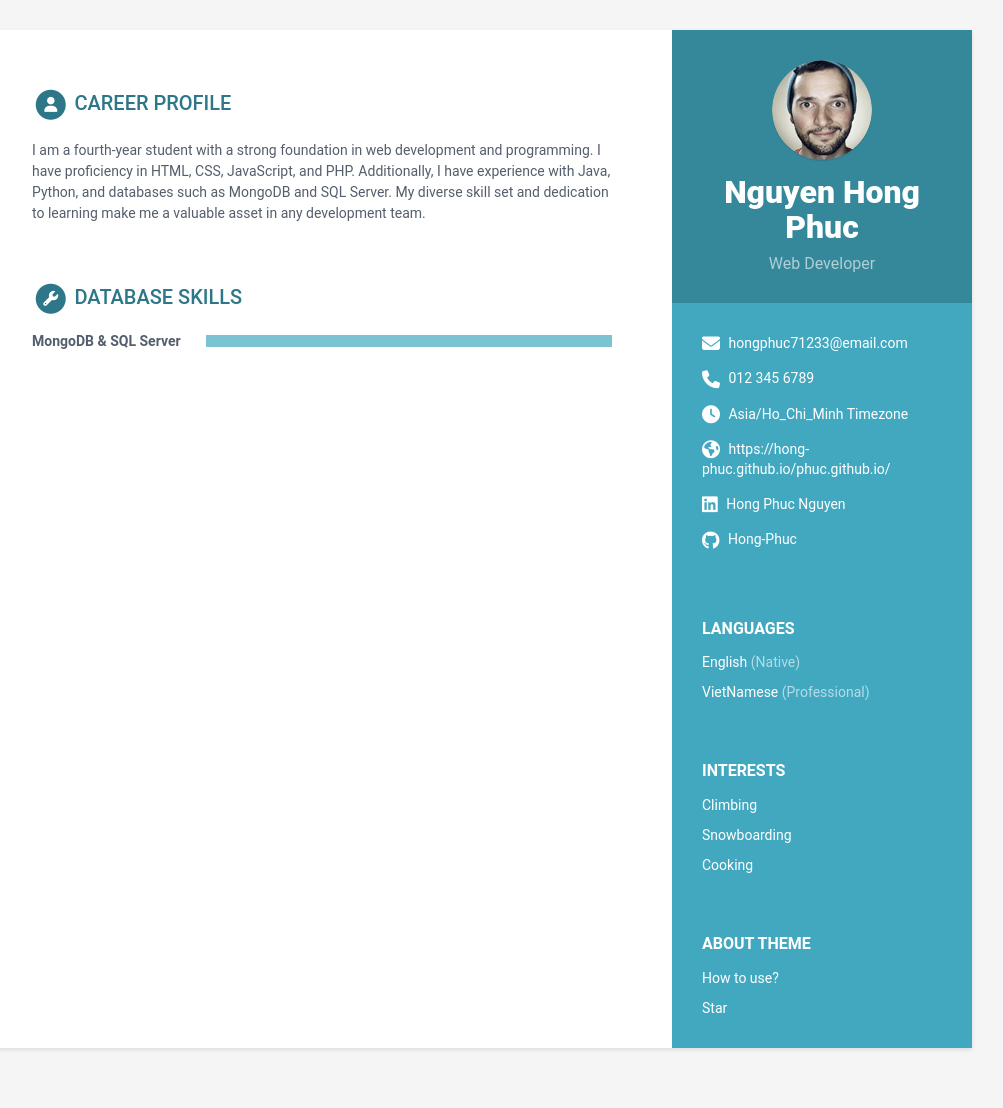
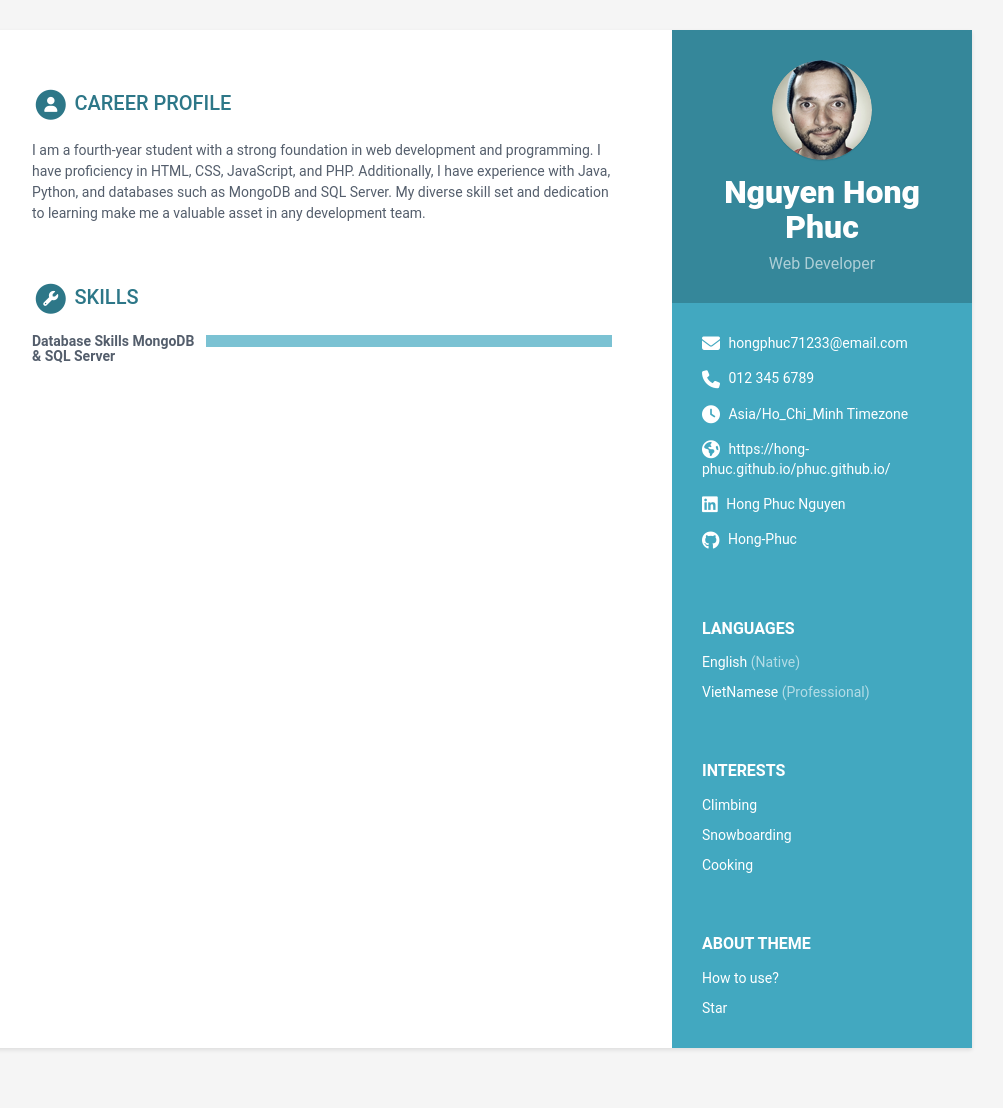
Before and after one commit to Hong-Phuc/phuc.github.io, a Jekyll site: the page built from index.html, in a window 1280 px wide. Shown: the whole page, without its empty margins (168-1171 px from the left). Built offline with Jekyll 4.4.1, drawn with Linux system fonts in a browser that asks for light colours.

Commit message:
change skills

```diff
--- a/_data/data.yml
+++ b/_data/data.yml
@@ -255,15 +255,15 @@ career-profile:
 #       He is a great employee!
 
 skills:
-  title: Web Development Skills
+  title: Skills
 
   toolset:
-  - name: HTML5 & CSS & SASS & PHP & JavaScript
-
-  title: Database Skills
+  - name: Web Development Skills
+          HTML5 & CSS & SASS & PHP & JavaScript
 
   toolset:
-  - name: MongoDB & SQL Server
+  - name: Database Skills
+          MongoDB & SQL Server
 
 # footer: >
 #   Designed with <i class="fas fa-heart"></i> by <a href="http://themes.3rdwavemedia.com" target="_blank" rel="nofollow">Xiaoying Riley</a>
```
